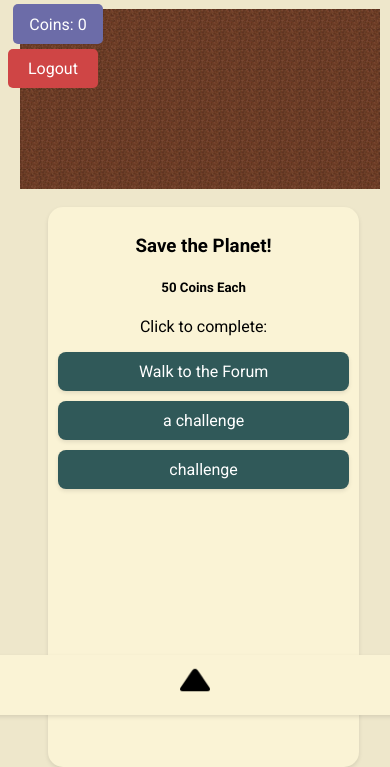
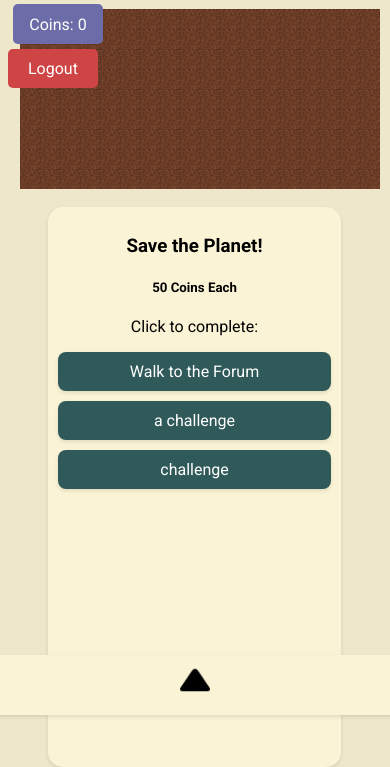
Before and after one commit to TMC330/SustainAGarden, a Django app: page /challenges/ in a window 390 px wide. Shown: the part 129-896 px from the top of the page. Run offline with Django 4.2, Linux system fonts and the light colour scheme; a user stored in the database is signed in; data comes from the database, SQL or seed files in the repository.

Commit message:
Sizing and Position

```diff
--- a/challenges/static/index/styles.css
+++ b/challenges/static/index/styles.css
@@ -472,7 +472,7 @@ input[name="csrfmiddlewaretoken"] {
     }
 
     #challenges {
-        width: 80%;
+        width: 75%;
     }
 
     .nav {
@@ -480,7 +480,7 @@ input[name="csrfmiddlewaretoken"] {
     }
 
     #plot-container {
-        padding-top: 10%;
+        margin-top: 10%;
         grid-template-columns: repeat(18, 20px);
     }
 
```
